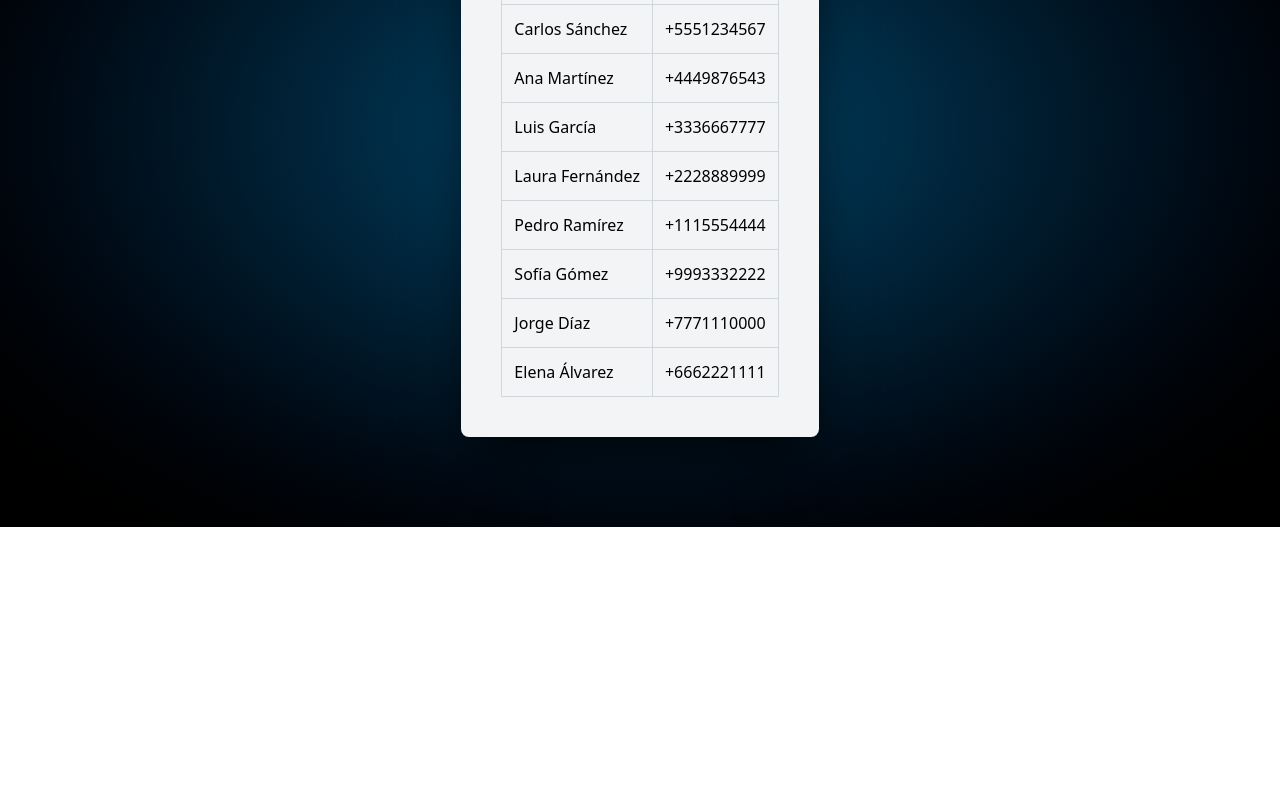
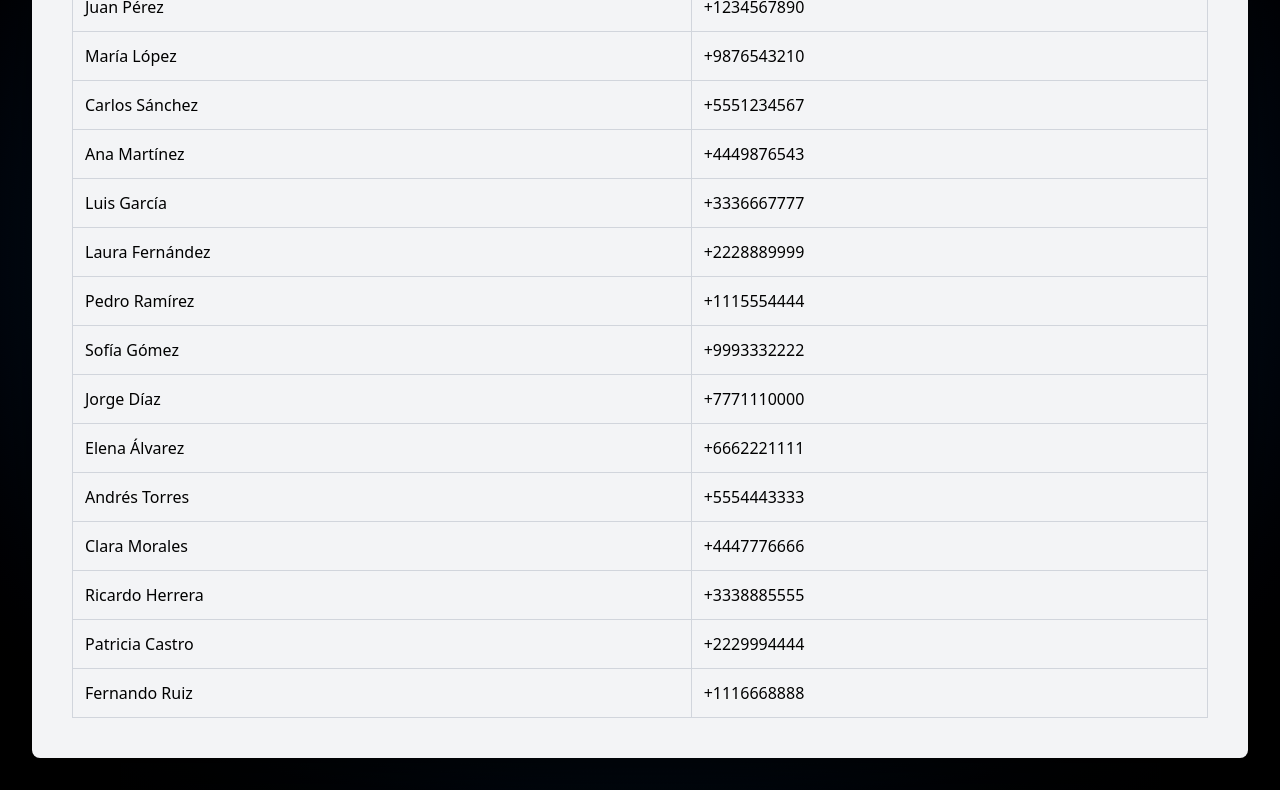
Before and after one commit to METF98/Buscador-en-Tiempo-Real, a plain HTML site: page index.html in a window 1280 px wide. Shown: the part 273-1063 px from the top of the page. Before the commit the page ends 800 px from the top, so only its background shows below. Drawn offline with nearby package versions, Linux system fonts and the light colour scheme.

Commit message:
create-js

```diff
--- a/index.html
+++ b/index.html
@@ -6,58 +6,83 @@
     <title>Buscador en Tiempo Real</title>
     <script src="https://cdn.jsdelivr.net/npm/@tailwindcss/browser@4"></script>
 </head>
-<body class="flex justify-center items-center bg-radial from-sky-900 to-black to-100% p-6 font-sans text-black min-h-screen">
-  <div class="shadow-2xl/80 shadow-black rounded-lg bg-gray-100 p-10 flex justify-center items-center">
+<body class="flex justify-center items-center bg-radial from-sky-900 to-black to-100% p-8 font-sans text-black min-h-screen">
+  <div class="shadow-2xl/80 shadow-black rounded-lg bg-gray-100 p-10 flex flex-col justify-center items-start gap-4 min-w-full min-h-full">
+    <h1 class="text-3xl font-bold mb-6 text-center text-gray-800">Buscador en Tiempo Real</h1>
+    <div>
+      <input type="text" class="border border-gray-800 p-2 rounded-lg w-full" placeholder="Buscar..." id="buscador" oninput="filterTable()">
+    </div>
     <table class="table-auto w-full text-left border-collapse  ">
         <thead>
-            <tr>
+            <tr class="tr">
                 <th class="border border-gray-300 p-3 text-left bg-gray-500">Nombre</th>
                 <th class="border border-gray-300 p-3 text-left bg-gray-500">Teléfono</th>
             </tr>
         </thead>
         <tbody>
-            <tr>
-                <td class="border border-gray-300 p-3 text-left">Juan Pérez</td>
-                <td class="border border-gray-300 p-3 text-left">+1234567890</td>
+            <tr class="tr">
+                <td class="td border border-gray-300 p-3 text-left">Juan Pérez</td>
+                <td class="td border border-gray-300 p-3 text-left">+1234567890</td>
             </tr>
-            <tr>
-                <td class="border border-gray-300 p-3 text-left">María López</td>
-                <td class="border border-gray-300 p-3 text-left">+9876543210</td>
+            <tr class="tr">
+                <td class="td border border-gray-300 p-3 text-left">María López</td>
+                <td class="td border border-gray-300 p-3 text-left">+9876543210</td>
             </tr>
-            <tr>
-                <td class="border border-gray-300 p-3 text-left">Carlos Sánchez</td>
-                <td class="border border-gray-300 p-3 text-left">+5551234567</td>
+            <tr class="tr">
+                <td class="td border border-gray-300 p-3 text-left">Carlos Sánchez</td>
+                <td class="td border border-gray-300 p-3 text-left">+5551234567</td>
             </tr>
-            <tr>
-                <td class="border border-gray-300 p-3 text-left">Ana Martínez</td>
-                <td class="border border-gray-300 p-3 text-left">+4449876543</td>
+            <tr class="tr">
+                <td class="td border border-gray-300 p-3 text-left">Ana Martínez</td>
+                <td class="td border border-gray-300 p-3 text-left">+4449876543</td>
             </tr>
-            <tr>
-                <td class="border border-gray-300 p-3 text-left">Luis García</td>
-                <td class="border border-gray-300 p-3 text-left">+3336667777</td>
+            <tr class="tr">
+                <td class="td border border-gray-300 p-3 text-left">Luis García</td>
+                <td class="td border border-gray-300 p-3 text-left">+3336667777</td>
             </tr>
-            <tr>
-                <td class="border border-gray-300 p-3 text-left">Laura Fernández</td>
-                <td class="border border-gray-300 p-3 text-left">+2228889999</td>
+            <tr class="tr">
+                <td class="td border border-gray-300 p-3 text-left">Laura Fernández</td>
+                <td class="td border border-gray-300 p-3 text-left">+2228889999</td>
             </tr>
-            <tr>
-                <td class="border border-gray-300 p-3 text-left">Pedro Ramírez</td>
-                <td class="border border-gray-300 p-3 text-left">+1115554444</td>
+            <tr class="tr">
+                <td class="td border border-gray-300 p-3 text-left">Pedro Ramírez</td>
+                <td class="td border border-gray-300 p-3 text-left">+1115554444</td>
             </tr>
-            <tr>
-                <td class="border border-gray-300 p-3 text-left">Sofía Gómez</td>
-                <td class="border border-gray-300 p-3 text-left">+9993332222</td>
+            <tr class="tr">
+                <td class="td border border-gray-300 p-3 text-left">Sofía Gómez</td>
+                <td class="td border border-gray-300 p-3 text-left">+9993332222</td>
             </tr>
-            <tr>
-                <td class="border border-gray-300 p-3 text-left">Jorge Díaz</td>
-                <td class="border border-gray-300 p-3 text-left">+7771110000</td>
+            <tr class="tr">
+                <td class="td border border-gray-300 p-3 text-left">Jorge Díaz</td>
+                <td class="td border border-gray-300 p-3 text-left">+7771110000</td>
             </tr>
-            <tr>
-                <td class="border border-gray-300 p-3 text-left">Elena Álvarez</td>
-                <td class="border border-gray-300 p-3 text-left">+6662221111</td>
+            <tr class="tr">
+                <td class="td border border-gray-300 p-3 text-left">Elena Álvarez</td>
+                <td class="td border border-gray-300 p-3 text-left">+6662221111</td>
+            </tr>
+            <tr class="tr">
+                <td class="td border border-gray-300 p-3 text-left">Andrés Torres</td>
+                <td class="td border border-gray-300 p-3 text-left">+5554443333</td>
+            </tr>
+            <tr class="tr">
+                <td class="td border border-gray-300 p-3 text-left">Clara Morales</td>
+                <td class="td border border-gray-300 p-3 text-left">+4447776666</td>
+            </tr>
+            <tr class="tr">
+                <td class="td border border-gray-300 p-3 text-left">Ricardo Herrera</td>
+                <td class="td border border-gray-300 p-3 text-left">+3338885555</td>
+            </tr>
+            <tr class="tr">
+                <td class="td border border-gray-300 p-3 text-left">Patricia Castro</td>
+                <td class="td border border-gray-300 p-3 text-left">+2229994444</td>
+            </tr>
+            <tr class="tr">
+                <td class="td border border-gray-300 p-3 text-left">Fernando Ruiz</td>
+                <td class="td border border-gray-300 p-3 text-left">+1116668888</td>
             </tr>
         </tbody>
     </table>
   </div>
+  <script src="search.js"></script>
 </body>
 </html>
--- /dev/null
+++ b/search.js
@@ -0,0 +1,15 @@
+let buscador = document.getElementById("buscador").addEventListener("input", (e) => {
+  let filtro = e.target.value.toUpperCase();
+  let tr = document.querySelectorAll("tr");
+  for (let i = 0; i < tr.length; i++) {
+    let td = tr[i].querySelectorAll("td")[0];
+    if (td) {
+      let textValue = td.textContent;
+      if (textValue.toUpperCase().indexOf(filtro) > -1) {
+        tr[i].style.display = "";
+      } else {
+        tr[i].style.display = "none";
+      }
+    }
+  }
+})
```
